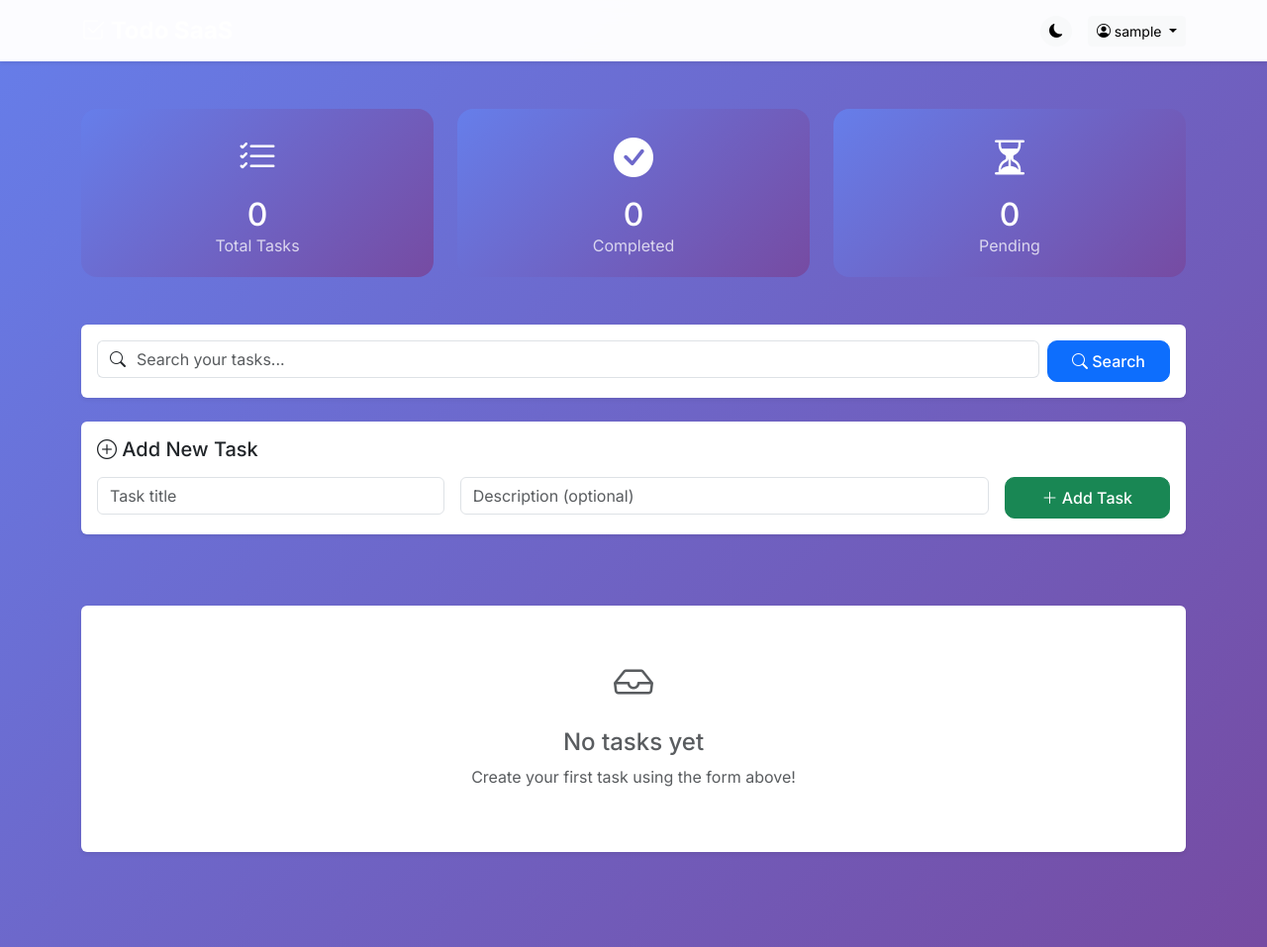
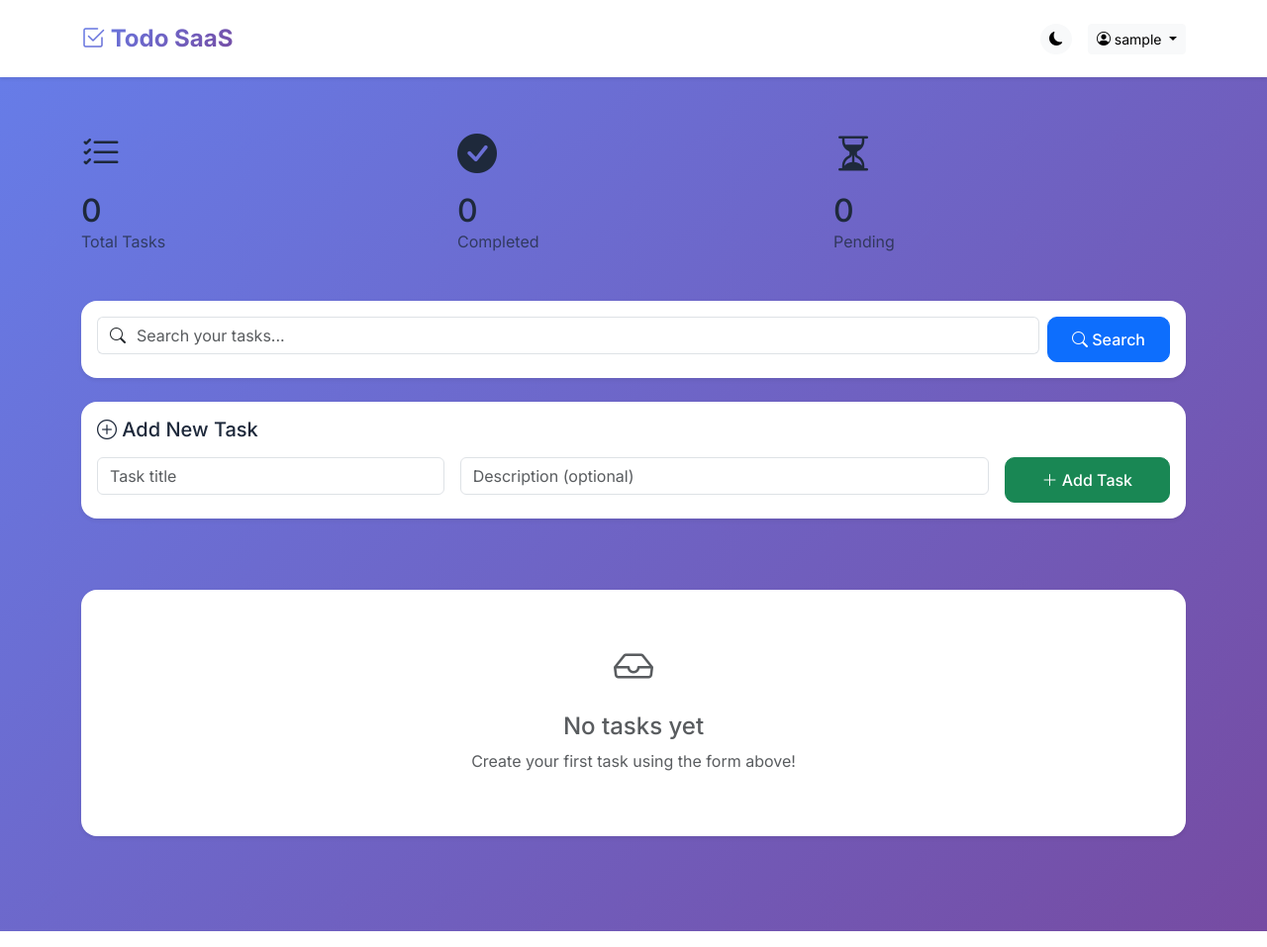
Before and after one commit to Agnish77/TodoApp, a Flask app: page / in a window 1280 px wide. Shown: the whole page at 99% size. Run offline with Flask 3, Linux system fonts and the light colour scheme; the visitor is signed in with stand-in values (Sample User, id 1); data that the repository does not hold is empty; some libraries are stand-ins or nearby versions.

Commit message:
Update base.html

```diff
--- a/templates/base.html
+++ b/templates/base.html
@@ -12,10 +12,7 @@
 <link rel="stylesheet" href="https://cdn.jsdelivr.net/npm/bootstrap-icons@1.11.3/font/bootstrap-icons.min.css">
 
 <!-- Google Fonts -->
-<link href="https://fonts.googleapis.com/css2?family=Inter:wght@300;400;500;600;700;800&display=swap" rel="stylesheet">
-
-<!-- AOS Animation -->
-<link href="https://unpkg.com/aos@2.3.1/dist/aos.css" rel="stylesheet">
+<link href="https://fonts.googleapis.com/css2?family=Inter:wght@300;400;500;600;700&display=swap" rel="stylesheet">
 
 <style>
 * {
@@ -31,20 +28,44 @@ body {
     transition: all 0.3s ease;
 }
 
+/* Light Mode (Default) */
+body:not(.dark-mode) {
+    background: linear-gradient(135deg, #667eea 0%, #764ba2 100%);
+    color: #1e293b;
+}
+
+body:not(.dark-mode) .card {
+    background: white !important;
+    color: #1e293b !important;
+}
+
+body:not(.dark-mode) .navbar {
+    background: white !important;
+    box-shadow: 0 2px 10px rgba(0,0,0,0.1);
+}
+
+body:not(.dark-mode) .navbar .navbar-brand,
+body:not(.dark-mode) .navbar .nav-link {
+    color: #4f46e5 !important;
+}
+
+/* Dark Mode */
 .dark-mode {
     background: linear-gradient(135deg, #1e293b 0%, #0f172a 100%);
     color: #f1f5f9;
 }
 
-.dark-mode .card,
-.dark-mode .navbar,
-.dark-mode .modal-content {
+.dark-mode .card {
     background: #1e293b !important;
     color: #f1f5f9 !important;
+    border-color: #334155;
 }
 
-.dark-mode .form-control,
-.dark-mode .input-group-text {
+.dark-mode .navbar {
+    background: #0f172a !important;
+}
+
+.dark-mode .form-control {
     background: #334155;
     border-color: #475569;
     color: #f1f5f9;
@@ -59,108 +80,76 @@ body {
     color: #94a3b8 !important;
 }
 
+/* Navbar Styles */
 .navbar {
-    background: rgba(255, 255, 255, 0.98);
-    backdrop-filter: blur(10px);
-    box-shadow: 0 2px 20px rgba(0, 0, 0, 0.1);
+    background: white;
+    box-shadow: 0 2px 10px rgba(0,0,0,0.1);
+    padding: 1rem 0;
 }
 
-.dark-mode .navbar {
-    background: rgba(30, 41, 59, 0.98);
+.navbar-brand {
+    font-size: 1.5rem;
+    font-weight: 700;
+    background: linear-gradient(135deg, #667eea 0%, #764ba2 100%);
+    -webkit-background-clip: text;
+    -webkit-text-fill-color: transparent;
+    background-clip: text;
 }
 
-.todo-card {
+/* Card Styles */
+.card {
     border: none;
     border-radius: 16px;
-    transition: all 0.3s cubic-bezier(0.4, 0, 0.2, 1);
-    cursor: pointer;
-    position: relative;
-    overflow: hidden;
+    transition: transform 0.3s ease, box-shadow 0.3s ease;
 }
 
-.todo-card:hover {
-    transform: translateY(-5px);
-    box-shadow: 0 20px 40px rgba(0, 0, 0, 0.15);
+.card:hover {
+    transform: translateY(-3px);
+    box-shadow: 0 10px 30px rgba(0,0,0,0.15);
 }
 
-.todo-card::before {
-    content: '';
-    position: absolute;
-    top: 0;
-    left: 0;
-    right: 0;
-    height: 4px;
-    background: linear-gradient(90deg, #667eea, #764ba2);
-}
-
+/* Button Styles */
 .btn-modern {
     border-radius: 10px;
-    padding: 8px 20px;
+    padding: 10px 24px;
     font-weight: 500;
     transition: all 0.3s ease;
 }
 
 .btn-modern:hover {
     transform: translateY(-2px);
-    box-shadow: 0 5px 15px rgba(0, 0, 0, 0.2);
+    box-shadow: 0 5px 15px rgba(0,0,0,0.2);
 }
 
-.stats-card {
-    background: linear-gradient(135deg, #667eea 0%, #764ba2 100%);
-    border-radius: 16px;
-    padding: 20px;
-    color: white;
-    text-align: center;
-    transition: transform 0.3s ease;
+/* Alert Styles */
+.alert {
+    border-radius: 12px;
+    border: none;
 }
 
-.stats-card:hover {
-    transform: translateY(-5px);
+/* Dropdown Styles */
+.dropdown-menu {
+    border-radius: 12px;
+    border: none;
+    box-shadow: 0 5px 20px rgba(0,0,0,0.1);
 }
 
-.dark-mode .stats-card {
-    background: linear-gradient(135deg, #4f46e5 0%, #7c3aed 100%);
+.dropdown-item:hover {
+    background: linear-gradient(135deg, #667eea 0%, #764ba2 100%);
+    color: white;
 }
 
-.animate-fade-in {
-    animation: fadeIn 0.5s ease-in;
-}
-
-@keyframes fadeIn {
-    from {
-        opacity: 0;
-        transform: translateY(20px);
-    }
-    to {
-        opacity: 1;
-        transform: translateY(0);
-    }
-}
-
-.completed-task {
-    opacity: 0.7;
-    text-decoration: line-through;
-}
-
-.badge-priority {
-    font-size: 0.7rem;
-    padding: 4px 8px;
-    border-radius: 20px;
-}
-
-.search-box {
-    border-radius: 50px;
-    padding: 12px 20px;
-    border: none;
-    box-shadow: 0 2px 10px rgba(0, 0, 0, 0.1);
-}
-
-.toast-custom {
+/* Toast Container */
+#toast-container {
     position: fixed;
     bottom: 20px;
     right: 20px;
     z-index: 9999;
+}
+
+.toast-custom {
     animation: slideInRight 0.3s ease;
+    border-radius: 12px;
 }
 
 @keyframes slideInRight {
@@ -183,24 +172,29 @@ body {
 <!-- Scripts -->
 <script src="https://cdn.jsdelivr.net/npm/bootstrap@5.3.3/dist/js/bootstrap.bundle.min.js"></script>
 <script src="https://cdn.socket.io/4.5.4/socket.io.min.js"></script>
-<script src="https://unpkg.com/aos@2.3.1/dist/aos.js"></script>
 
 <script>
-AOS.init({
-    duration: 800,
-    once: true
-});
-
+// Dark mode toggle
 function toggleDark() {
     document.body.classList.toggle("dark-mode");
     localStorage.setItem('darkMode', document.body.classList.contains('dark-mode'));
-
-    // Show toast notification
-    showToast('Dark mode toggled!', 'info');
+    showToast('Dark mode ' + (document.body.classList.contains('dark-mode') ? 'enabled' : 'disabled'), 'info');
 }
 
+// Load dark mode preference
+if (localStorage.getItem('darkMode') === 'true') {
+    document.body.classList.add('dark-mode');
+}
+
+// Toast notification function
 function showToast(message, type = 'success') {
-    const toastContainer = document.getElementById('toast-container') || createToastContainer();
+    let container = document.getElementById('toast-container');
+    if (!container) {
+        container = document.createElement('div');
+        container.id = 'toast-container';
+        document.body.appendChild(container);
+    }
+
     const toast = document.createElement('div');
     toast.className = `toast-custom alert alert-${type} alert-dismissible fade show`;
     toast.innerHTML = `
@@ -208,24 +202,8 @@ function showToast(message, type = 'success') {
         ${message}
         <button type="button" class="btn-close" data-bs-dismiss="alert"></button>
     `;
-    toastContainer.appendChild(toast);
+    container.appendChild(toast);
     setTimeout(() => toast.remove(), 3000);
-}
-
-function createToastContainer() {
-    const container = document.createElement('div');
-    container.id = 'toast-container';
-    container.style.position = 'fixed';
-    container.style.bottom = '20px';
-    container.style.right = '20px';
-    container.style.zIndex = '9999';
-    document.body.appendChild(container);
-    return container;
-}
-
-// Load dark mode preference
-if (localStorage.getItem('darkMode') === 'true') {
-    document.body.classList.add('dark-mode');
 }
 
 // Real-time updates
@@ -234,6 +212,17 @@ socket.on("todo_update", function() {
     showToast('Tasks updated in real-time!', 'info');
     setTimeout(() => location.reload(), 1000);
 });
+
+// Form loading states
+document.querySelectorAll('form').forEach(form => {
+    form.addEventListener('submit', function() {
+        const btn = this.querySelector('button[type="submit"]');
+        if (btn && !btn.disabled) {
+            btn.disabled = true;
+            btn.innerHTML = '<span class="spinner-border spinner-border-sm me-2"></span>Loading...';
+        }
+    });
+});
 </script>
 </body>
 </html>
```
